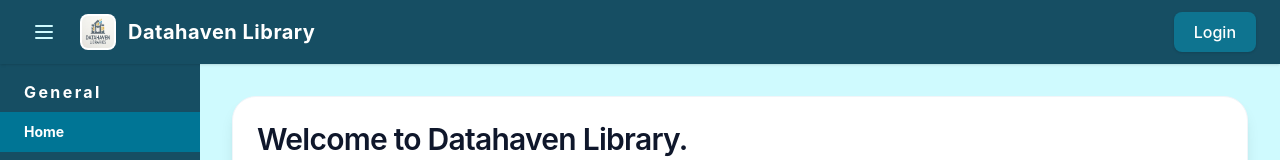
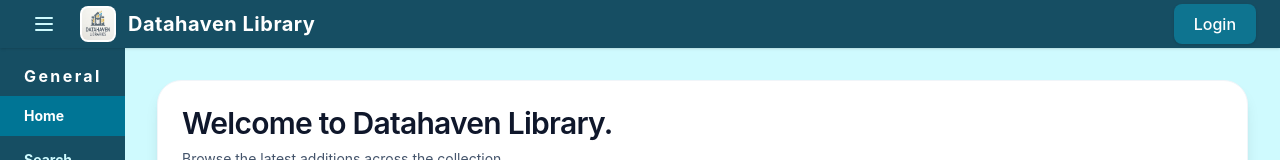
Before and after one commit to devpatel26/Library-Database, a React (Vite) app in the folder react/: page / in a window 1280 px wide. Shown: the top 160 px of the page. Built offline with nearby package versions, Linux system fonts and the light colour scheme; no server answers.

Commit message:
Minor sidebar adjustment

```diff
--- a/react/src/App.jsx
+++ b/react/src/App.jsx
@@ -125,8 +125,8 @@ function App() {
       <BrowserRouter>
         <div className="min-h-screen flex flex-col font-sans">
           {/* Header */}
-          <header className="top-0 bg-[#164e63] px-6 py-3 flex justify-between items-center text-white z-10 shadow-sm">
-            <div className="flex items-center gap-3">
+          <header className="top-0 bg-[#164e63] px-6 py-1 flex justify-between items-center text-white z-10 shadow-sm">
+            <div className="flex items-center gap-3 s">
               {/* Hamburger Menu Toggle Button */}
               <button
                 onClick={() => setIsSidebarOpen(!isSidebarOpen)}
@@ -195,7 +195,7 @@ function App() {
             <aside
               className={`bg-[#164e63] transition-all duration-300 ease-in-out flex-shrink-0 z-0 py-4 ${
                 isSidebarOpen
-                  ? "w-[200px] opacity-100"
+                  ? "w-[125px] opacity-100"
                   : "w-0 opacity-0 overflow-hidden"
               }`}
             >
```
